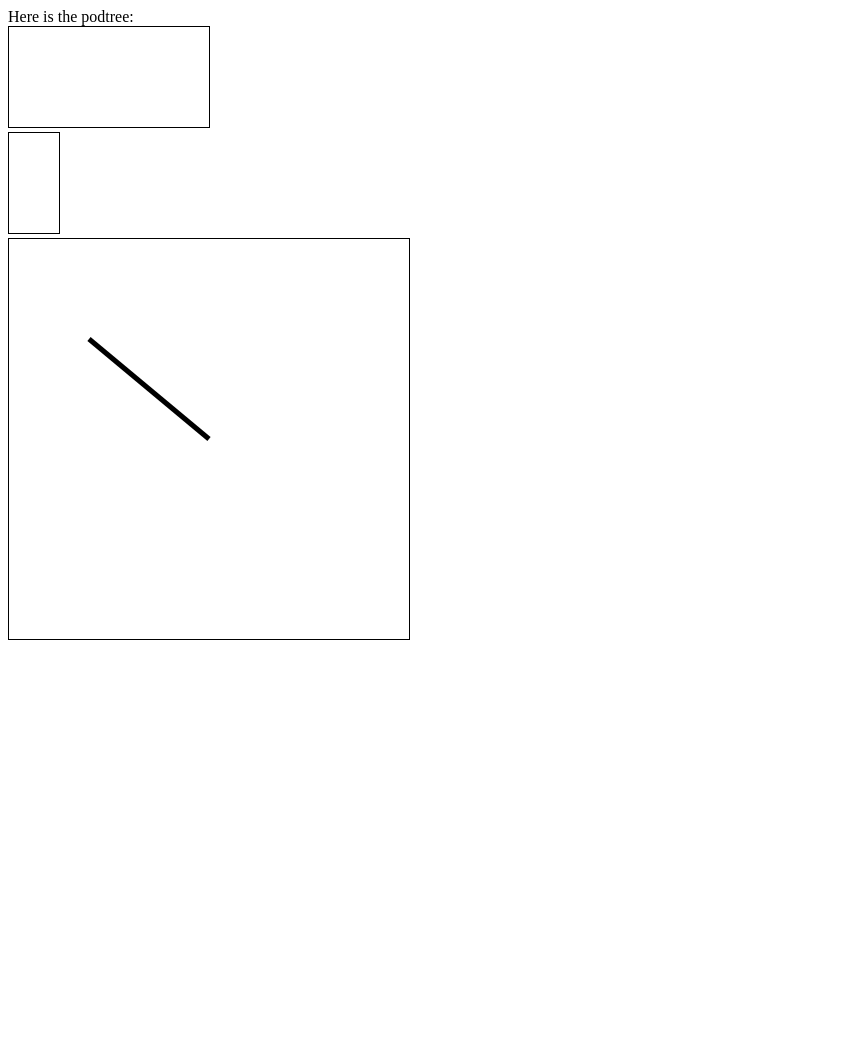
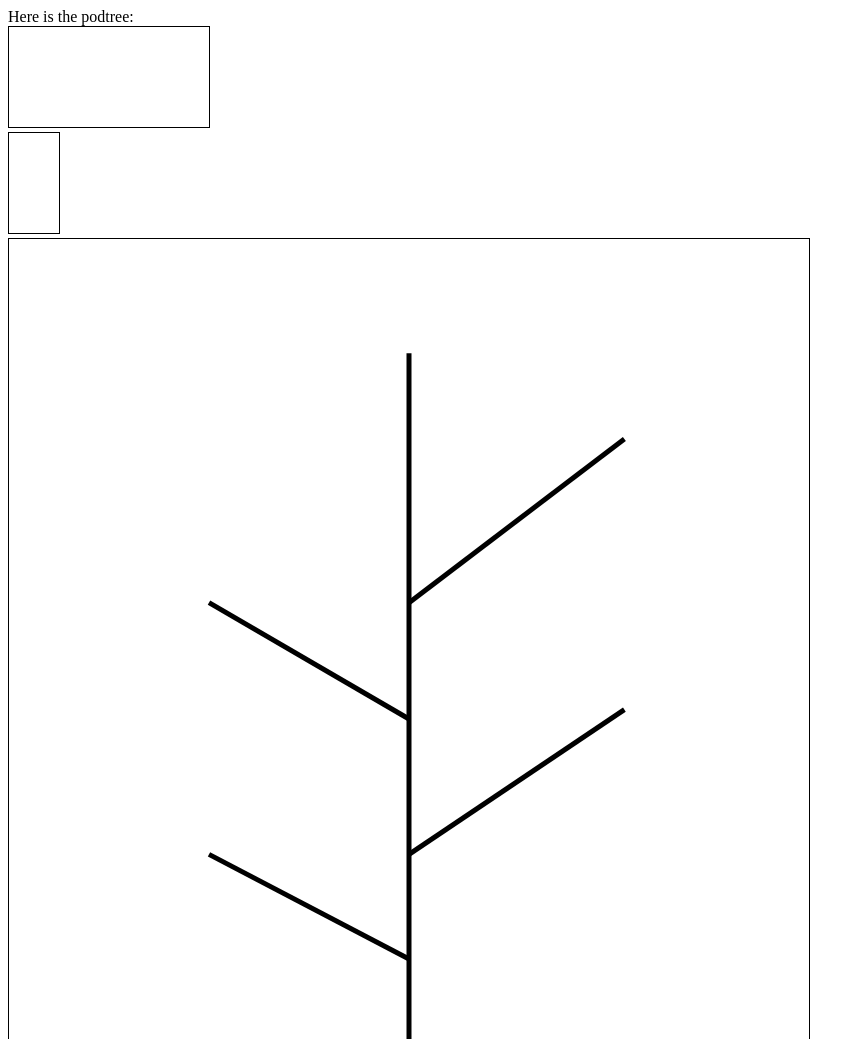
Before and after one commit to thohar2001/fuzeprojekt, a plain HTML site: page podtree/index.html in a window 1280 px wide. Shown: the top 1039 px of the page, without its empty margins (0-865 px from the left). Before the commit the page ends 800 px from the top, so only its background shows below. Drawn offline with Linux system fonts and the light colour scheme.

Commit message:
Made tree structure with canvas
made a tree structure ready to apply  the information balls on

```diff
--- a/podtree/index.html
+++ b/podtree/index.html
@@ -20,7 +20,7 @@
     <br />
     <canvas id="canvasLegend" width="50" height="100"></canvas>
     <br>
-    <canvas id="vl" width="400" height="400"></canvas>
+    <canvas id="vl" width="800" height="800"></canvas>
 
     <script>
         // branches
@@ -45,35 +45,31 @@
 
 
 
-        var c = document.getElementById("vl");
-        var ctx = c.getContext("2d");
+        let c = document.getElementById("vl");
+        let ctx = c.getContext("2d");
         let midpointXaxis = c.width / 2;
         console.log("midpointXaxis=" + midpointXaxis);
         //ctx.drawBubble()
 
-        // let canvas = document.getElementById("vl");
-        // let text = canvas.getContext("2d");
 
-
-
-
-
-
-
+        // draw branches
         let canvas = document.getElementById('vl');
         let context = canvas.getContext("2d");
-        context.beginPath();
-        context.moveTo(200, 10);
-        context.lineTo(200, 400);
 
+        // tree trunk and top
+        drawBranch(context, canvas.width/2, canvas.height/7, canvas.width/2, canvas.height);
 
-        // draw trunk
-        drawBranch(context, 200, 200, 80, 100);
-        // context.beginPath();
-        // context.moveTo(200, 200);
-        // context.lineTo(80, 100);
-        // context.stroke();
-        // next trunk
+        // branches left side
+        drawBranch(context, canvas.width/2, canvas.height*(3/5), canvas.width/4, canvas.height/2.2);
+
+        drawBranch(context, canvas.width/2, canvas.height*0.9, canvas.width/4, canvas.height/1.3);
+
+        // branches right side
+
+        drawBranch(context, canvas.width/2, canvas.height/2.2, canvas.width/1.3, canvas.height/4);
+
+        drawBranch(context, canvas.width/2, canvas.height/1.3, canvas.width/1.3, canvas.height/1.7);
+
 
     </script>
 
```
